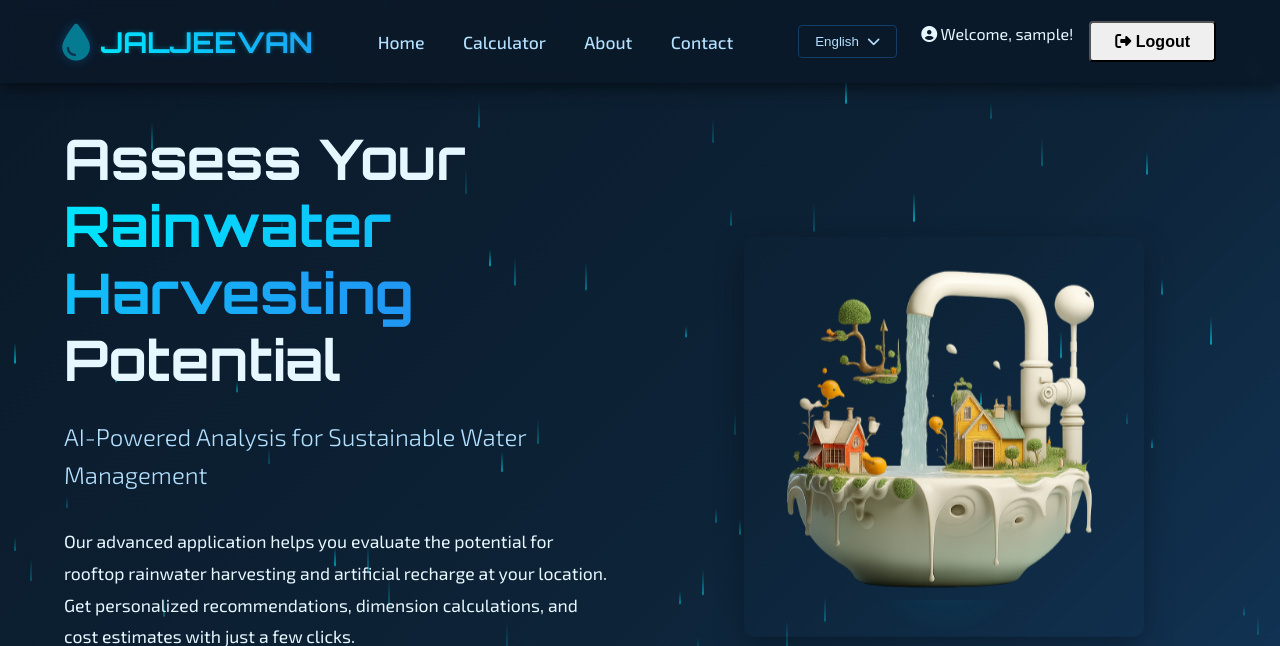
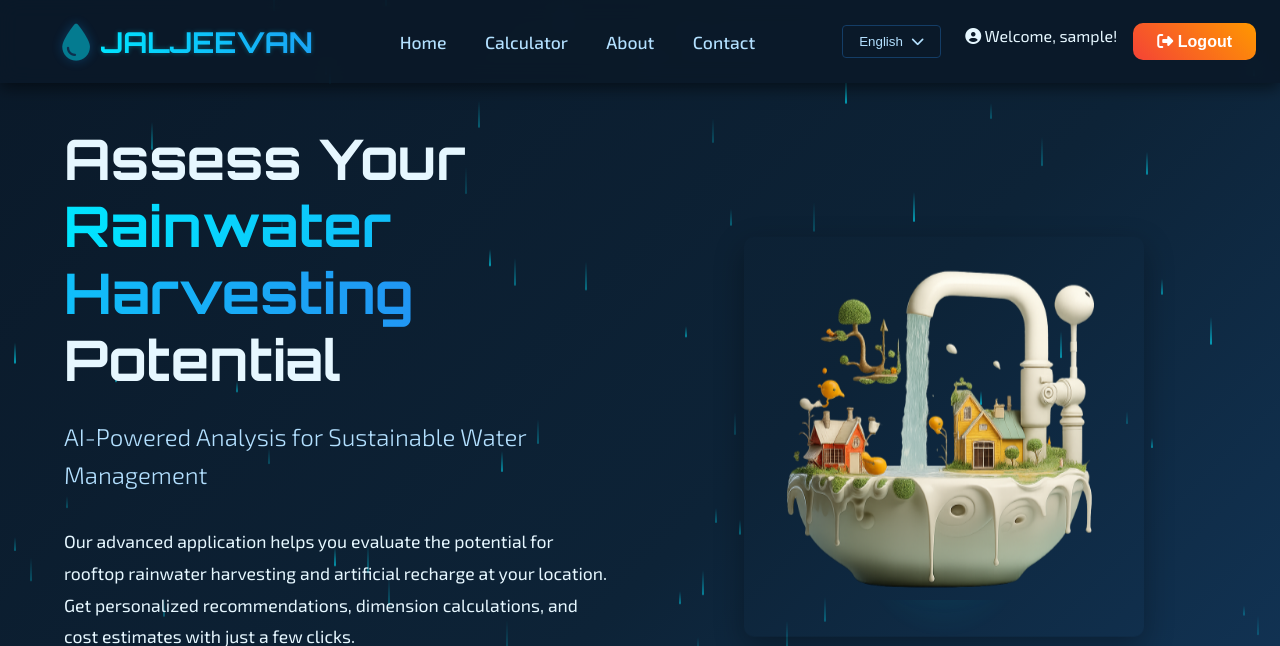
Before and after one commit to Tirthes2004/jaljeevan.Ai, a Django app: page / in a window 1280 px wide. Shown: the top 646 px of the page. Run offline with Django 5.2, Linux system fonts and the light colour scheme; the visitor is signed in with stand-in values (Sample User, id 1).

Commit message:
log-out button color change

```diff
--- a/static/css/calculator.css
+++ b/static/css/calculator.css
@@ -487,10 +487,6 @@ body {
     box-shadow: 0 8px 20px rgba(76, 175, 80, 0.4);
 }
 
-.btn-danger {
-    background: linear-gradient(45deg, #f44336, #ff9800);
-    color: white;
-}
 
 /* Animations */
 @keyframes spin {
--- a/static/css/home.css
+++ b/static/css/home.css
@@ -373,3 +373,16 @@ html {
         }
     }
 }
+.btn-danger {
+    background: linear-gradient(45deg, #f44336, #ff9800);
+    color: white;
+    border-radius: 10px;
+    border: 0;
+    margin-right: -40px;
+}
+.btn-danger:hover {
+    background: linear-gradient(45deg, #f44336, #ffffff);
+    color: black;
+    border-radius: 10px;
+    border: 0;
+}
```
